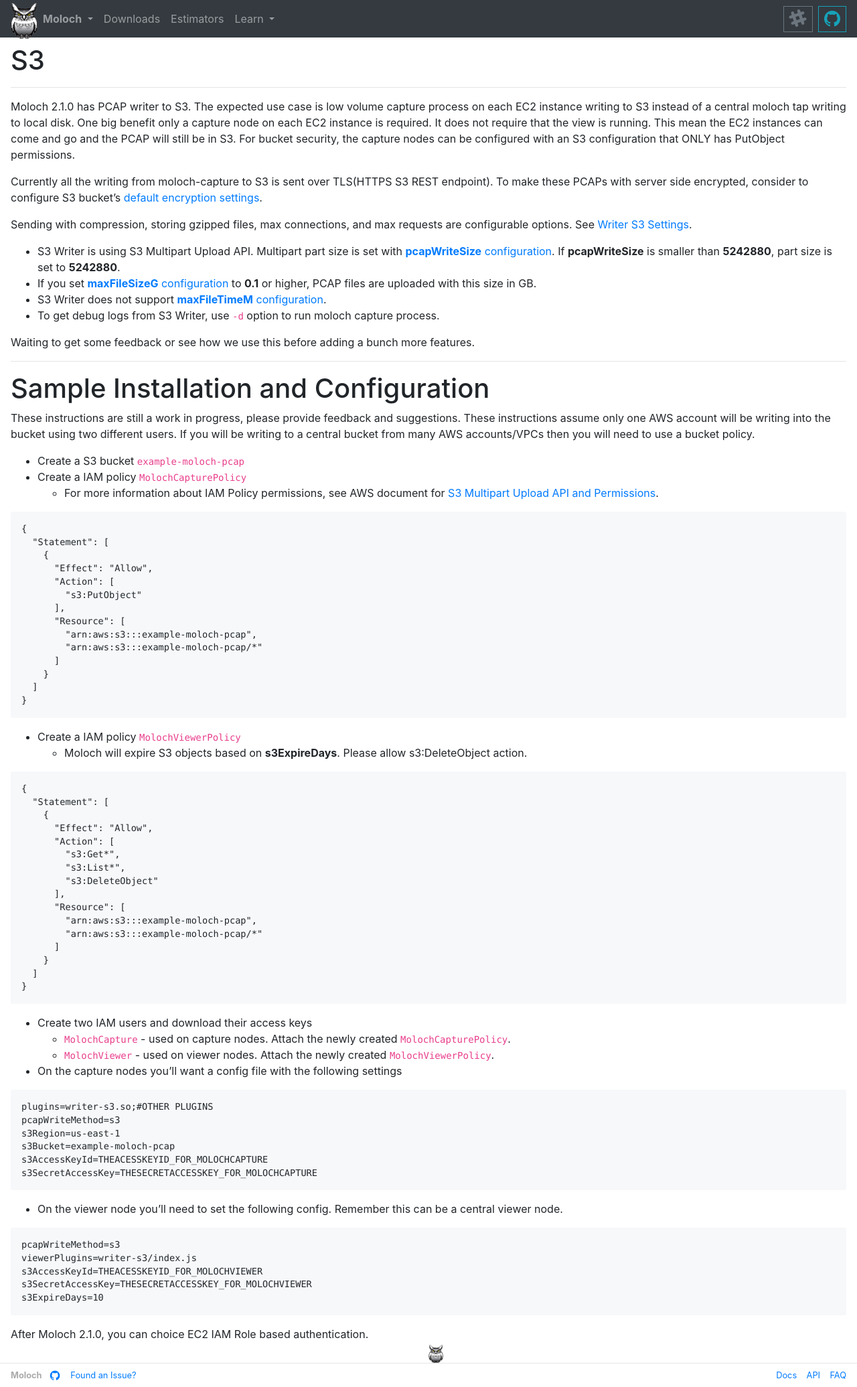
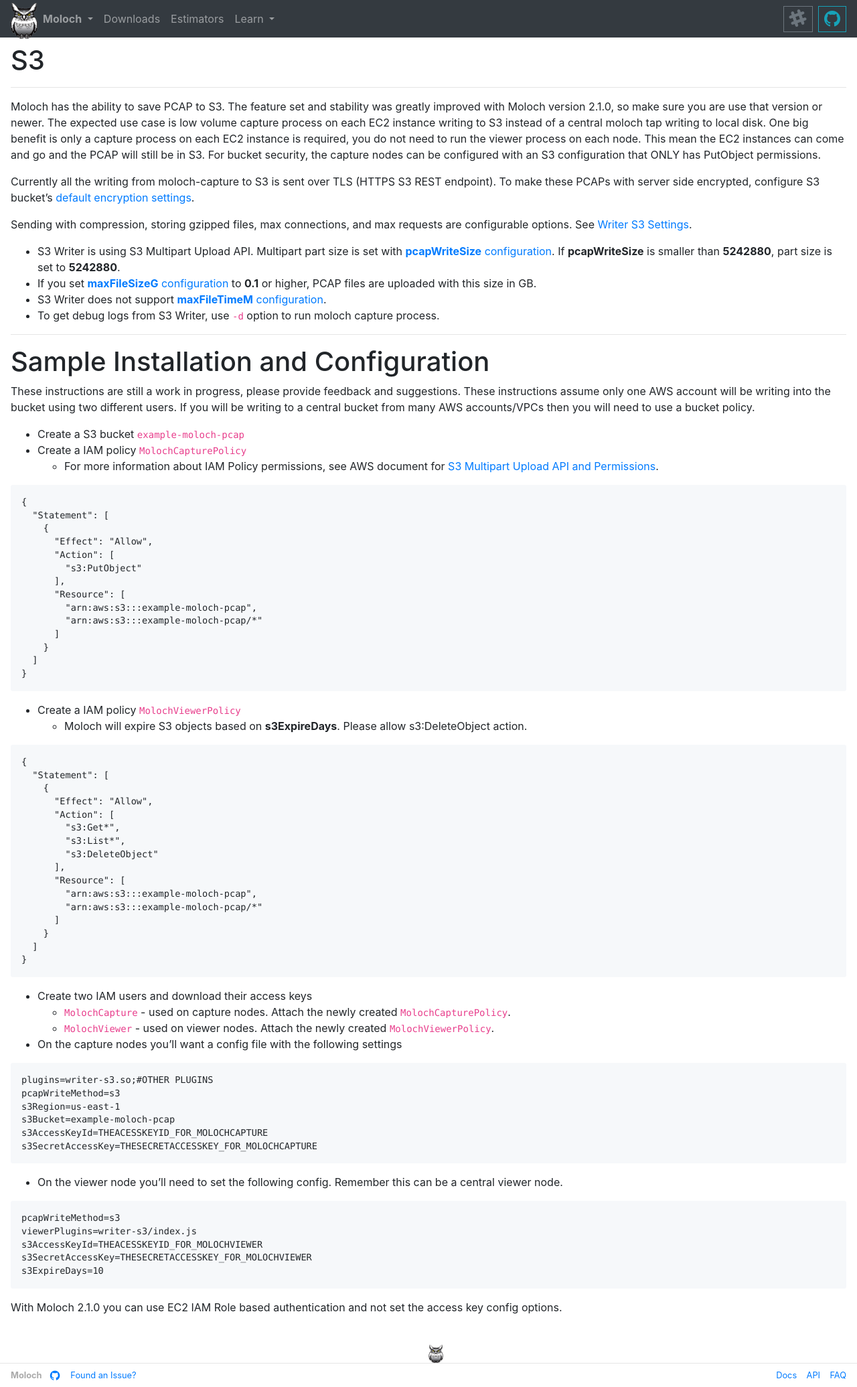
Before and after one commit to aol/molochweb, a Jekyll site: the page built from _wiki/s3.md, in a window 1280 px wide. Shown: the whole page at 67% size. Built offline with Jekyll 4.4.1, drawn with Linux system fonts in a browser that asks for light colours.

Commit message:
clean up a little more

````diff
--- a/_wiki/s3.md
+++ b/_wiki/s3.md
@@ -10,9 +10,15 @@
 
 ---
 
-Moloch 2.1.0 has PCAP writer to S3. The expected use case is low volume capture process on each EC2 instance writing to S3 instead of a central moloch tap writing to local disk. One big benefit only a capture node on each EC2 instance is required. It does not require that the view is running. This mean the EC2 instances can come and go and the PCAP will still be in S3. For bucket security, the capture nodes can be configured with an S3 configuration that ONLY has PutObject permissions.
+Moloch has the ability to save PCAP to S3.
+The feature set and stability was greatly improved with Moloch version 2.1.0, so make sure you are use that version or newer.
+The expected use case is low volume capture process on each EC2 instance writing to S3 instead of a central moloch tap writing to local disk.
+One big benefit is only a capture process on each EC2 instance is required, you do not need to run the viewer process on each node.
+This mean the EC2 instances can come and go and the PCAP will still be in S3.
+For bucket security, the capture nodes can be configured with an S3 configuration that ONLY has PutObject permissions.
 
-Currently all the writing from moloch-capture to S3 is sent over TLS(HTTPS S3 REST endpoint). To make these PCAPs with server side encrypted, consider to configure S3 bucket's [default encryption settings](https://docs.aws.amazon.com/AmazonS3/latest/dev/bucket-encryption.html).
+Currently all the writing from moloch-capture to S3 is sent over TLS (HTTPS S3 REST endpoint).
+To make these PCAPs with server side encrypted, configure S3 bucket's [default encryption settings](https://docs.aws.amazon.com/AmazonS3/latest/dev/bucket-encryption.html).
 
 Sending with compression, storing gzipped files, max connections, and max requests are configurable options. See [Writer S3 Settings](https://molo.ch/settings#writer-s3-settings).
 
@@ -20,8 +26,6 @@
 * If you set [**maxFileSizeG** configuration](https://molo.ch/settings#basic-settings) to **0.1** or higher, PCAP files are uploaded with this size in GB.
 * S3 Writer does not support [**maxFileTimeM** configuration](https://molo.ch/settings#basic-settings).
 * To get debug logs from S3 Writer, use `-d` option to run moloch capture process.
-
-Waiting to get some feedback or see how we use this before adding a bunch more features.
 
 ---
 
@@ -96,6 +100,6 @@
 s3ExpireDays=10
 ```
 
-After Moloch 2.1.0, you can choice EC2 IAM Role based authentication.
+With Moloch 2.1.0 you can use EC2 IAM Role based authentication and not set the access key config options.
 
 </div>
--- a/settings.html
+++ b/settings.html
@@ -2240,6 +2240,9 @@
       <h3 id="writer-s3-settings">
         Writer S3 Settings
       </h3>
+      <div>
+        See <a href="s3">S3</a> document for more information about using S3 for PCAP storage.
+      </div>
       <table class="table table-bordered table-sm table-striped">
         <thead>
           <tr>
````
